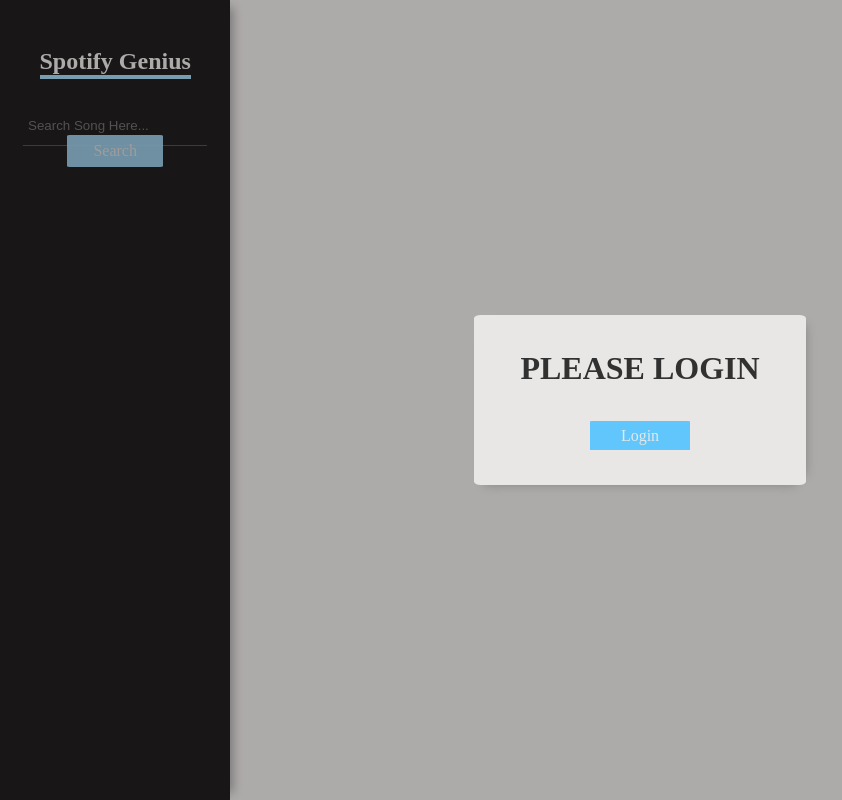
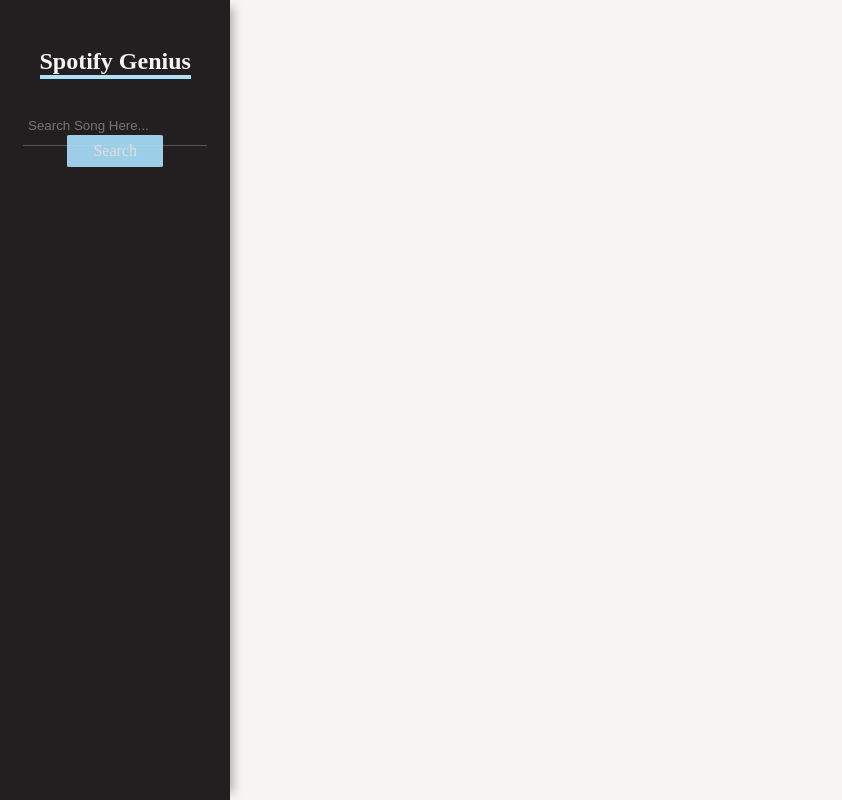
Before and after one commit to thv92/SpotifyGenius, a React app: page / in a window 1280 px wide. Shown: the whole page, without its empty margins (0-842 px from the left). Built offline with nearby package versions, Linux system fonts and the light colour scheme; a web font is replaced by a local one.

Commit message:
Added keyframes

```diff
--- a/src/App/App.js
+++ b/src/App/App.js
@@ -14,10 +14,10 @@
         };
     }
 
+    // { !this.state.login ? <Backdrop><Login /></Backdrop> : null }
     render() {
         return (
             <main>
-                { !this.state.login ? <Backdrop><Login /></Backdrop> : null }
                 <SearchPage />
             </main>
         );
--- a/src/components/Login/Login.css
+++ b/src/components/Login/Login.css
@@ -12,7 +12,7 @@
     box-shadow: 0 10px 10px -10px rgba(0,0,0,.21), 10px 0 10px -10px rgba(0,0,0,.21);
 }
 
-.loginContainer h1 {
+.loginContainer h3 {
     text-decoration: none;
     color: #313131;
 }
@@ -25,6 +25,7 @@
     width: 30%;
     height: 17%;
     background-color: #60c6fb;
+    opacity: .9;
     border-radius: 2%;
 }
 
@@ -37,4 +38,5 @@
 
 .buttonContainer:hover {
     transform: scale(1.02, 1.02);
+    opacity: 1;
 }
--- a/src/components/Login/Login.js
+++ b/src/components/Login/Login.js
@@ -4,7 +4,7 @@
 const login = (props) => {
     return (
         <div className={styles.loginContainer}>
-            <h1>PLEASE LOGIN</h1>
+            <h3>PLEASE LOGIN TO SPOTIFY</h3>
             <a href={process.env.API + '/login'} className={styles.buttonContainer}>
                 <div className={styles.loginButton}>Login</div>
             </a>
--- a/src/components/SearchPage/Lyrics/Lyric/Lyric.css
+++ b/src/components/SearchPage/Lyrics/Lyric/Lyric.css
@@ -4,6 +4,7 @@
     width: 70%;
     justify-content: center;
     align-items: center;
+    animation: slide-up ease .4s;
 }
 
 .lyric {
@@ -15,3 +16,16 @@
 .lyric span:last-of-type {
     padding-bottom: 2em;
 }
+
+
+@keyframes slide-up {
+    0% {
+        opacity: 0;
+        transform: translateY(100px);
+    }
+
+    100% {
+        opacity: 1;
+        transform: translateY(0);
+    }
+}
--- a/src/components/SearchPage/Lyrics/Lyrics.css
+++ b/src/components/SearchPage/Lyrics/Lyrics.css
@@ -9,4 +9,18 @@
     box-shadow: 0 10px 10px -5px rgba(0,0,0,.30);
     border-radius: .5%;
     overflow: scroll;
+    animation: slide-up ease .4s;
 }
+
+
+@keyframes slide-up {
+    0% {
+        opacity: 0;
+        transform: translateY(20px);
+    }
+
+    100% {
+        opacity: 1;
+        transform: translateY(0);
+    }
+}
--- a/src/components/SearchPage/SearchCards/SearchCard/SearchCard.css
+++ b/src/components/SearchPage/SearchCards/SearchCard/SearchCard.css
@@ -3,6 +3,7 @@
     cursor: pointer;
     transition: all ease-out .3s;
     opacity: .8;
+    animation: slide-up 0.4s ease;
 }
 
 .container:hover {
@@ -13,6 +14,7 @@
     display: flex;
     max-width: 45%;
     justify-content: center;
+    animation: slide-up 0.4s ease;
 }
 
 .textContainer {
@@ -21,6 +23,7 @@
     justify-content: center;
     padding-left: 10px;
     color: #f8f4f3;
+    animation: slide-up 0.4s ease;
 }
 
 li:not(:first-child) {
@@ -30,3 +33,16 @@
 .active {
     opacity: 1;
 }
+
+
+@keyframes slide-up {
+    0% {
+        opacity: 0;
+        transform: translateY(100px);
+    }
+
+    100% {
+        opacity: 1;
+        transform: translateY(0);
+    }
+}
```
